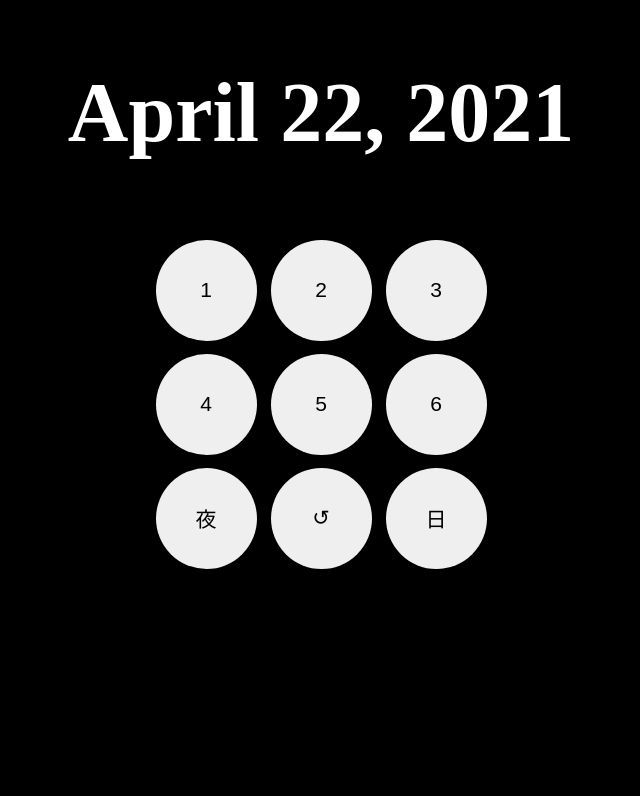
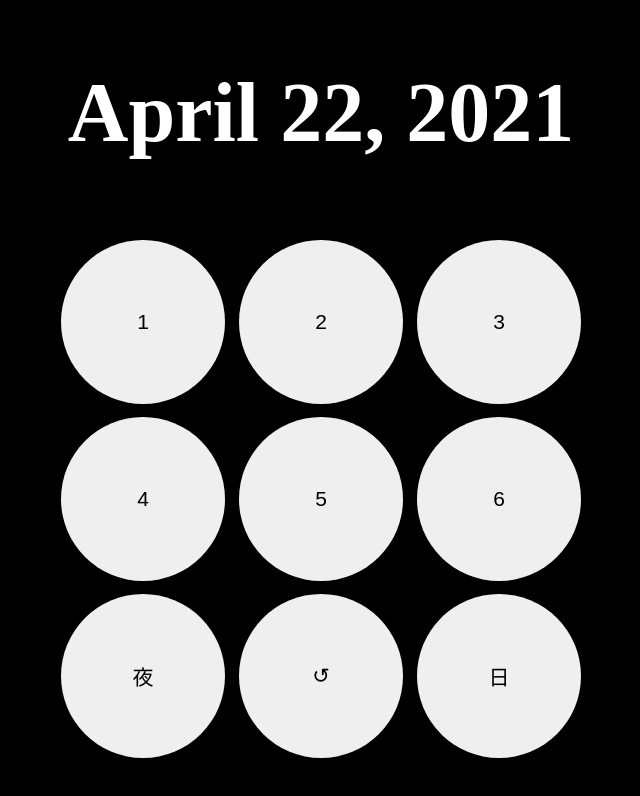
Before and after one commit to nuoxoxo/dmd, a React (Vite) app: page / in a window 1280 px wide. Shown: the top 796 px of the page, without its empty margins (319-959 px from the left). Built offline with nearby package versions, Linux system fonts and the light colour scheme; the HTML template or start-up script is replaced by a standard one.

Commit message:
size : text & btn on media

```diff
--- a/src/styles/App.scss
+++ b/src/styles/App.scss
@@ -6,7 +6,7 @@ $BTN-SIZE: 42px;
 $BTN-SIZE-05: calc($BTN-SIZE/2);
 $BTN-SIZE-x2: calc($BTN-SIZE*2);
 
-$BTN-SIZE-BIG: 101px;
+$BTN-SIZE-BIG: 164px;
 
 @mixin FlexBody {
   display: flex;
@@ -135,7 +135,7 @@ input:checked + .slider:before {
 
 @media only screen and (max-width: 666px) {
   body{font-size: 21px;}
-  button{/*width: $BTN-SIZE; height:$BTN-SIZE; */font-size: $TXT-SIZE-05;}
+  button{width:101px; height:101px; font-size: $TXT-SIZE-05;}
   h1 {
     text-align: center;
     font-size: 2.6rem;
```
